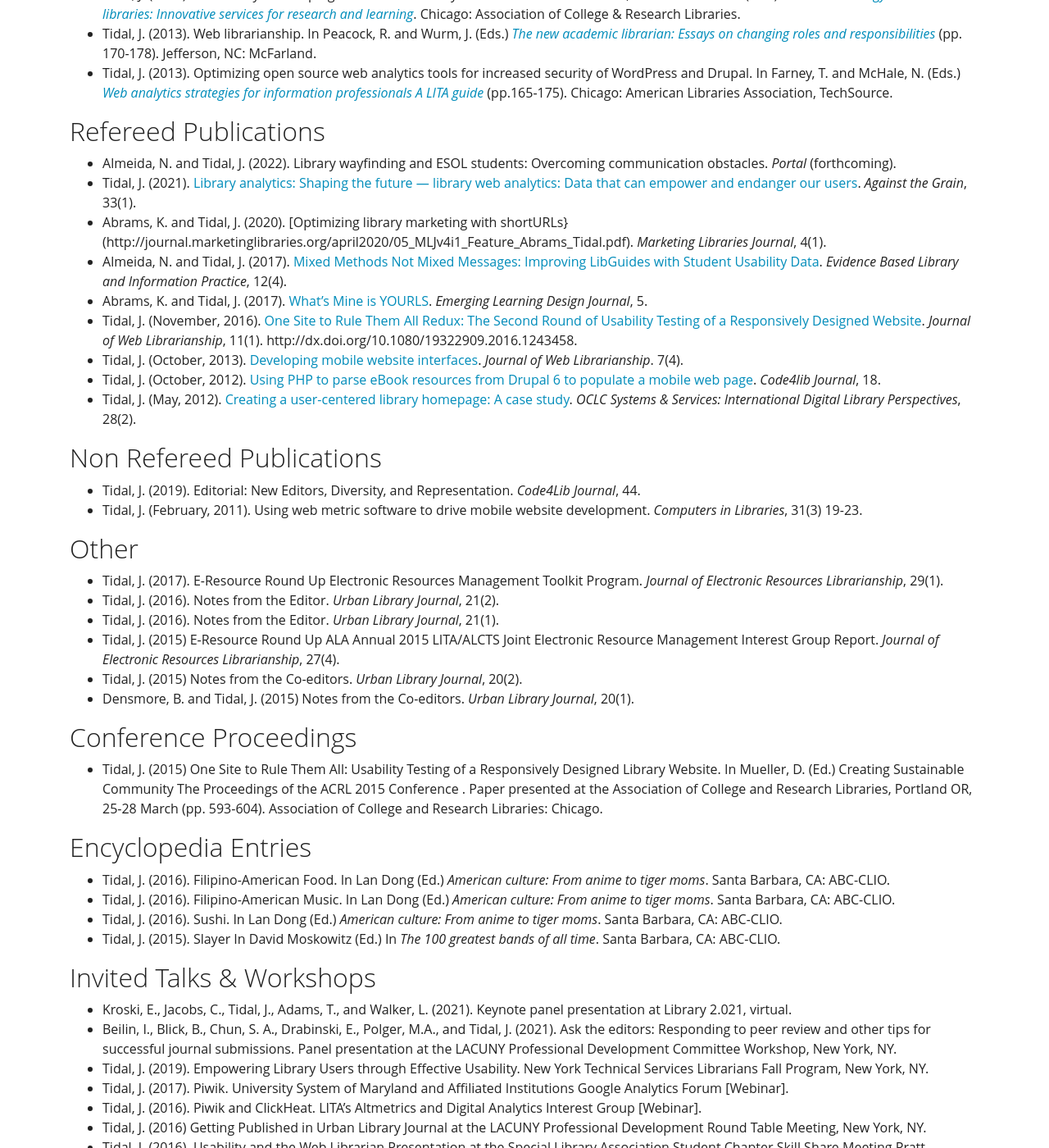
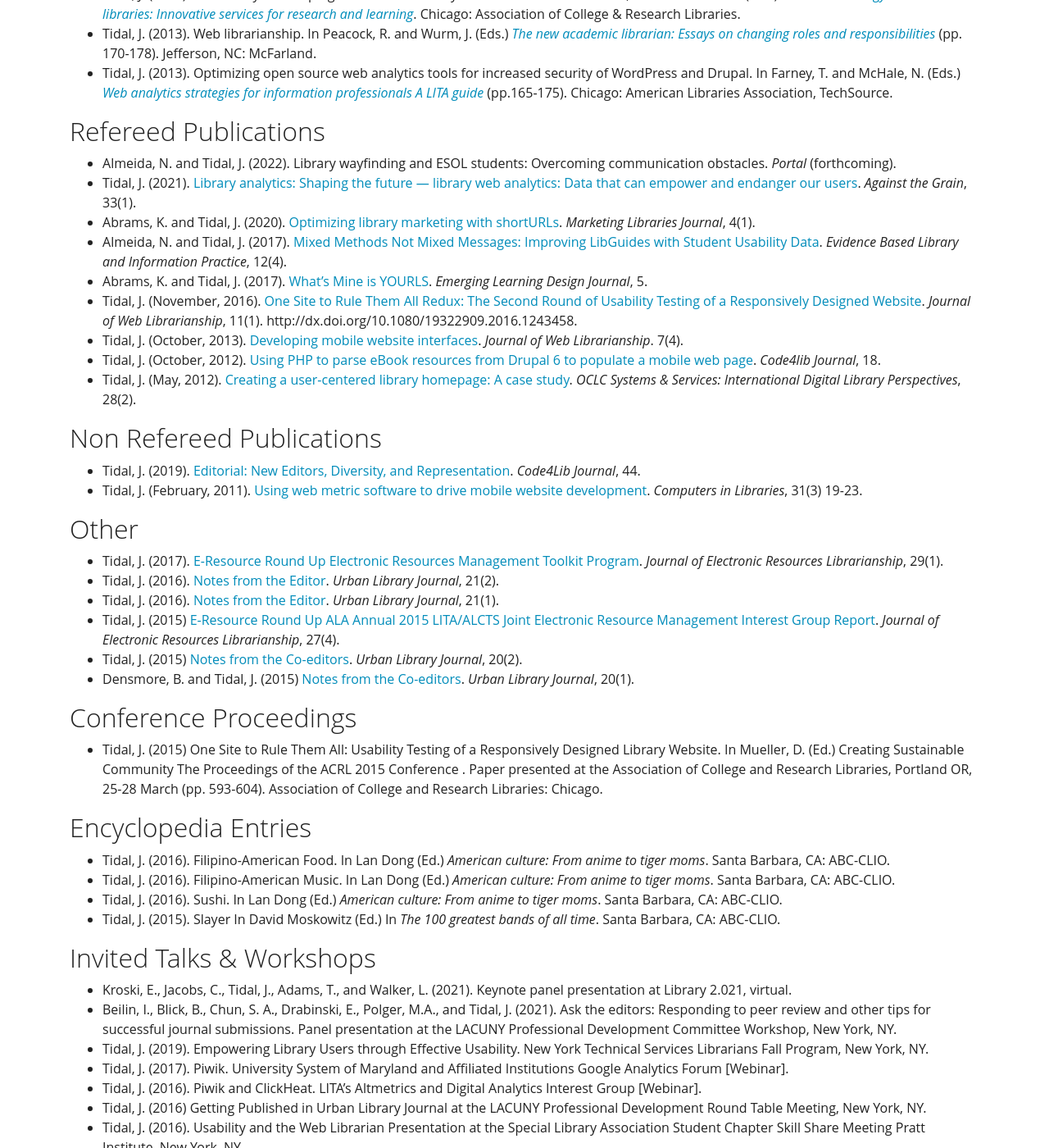
Before and after one commit to KentuckyFriedTofu/kentuckyfriedtofu.github.io.bak2, a Jekyll site: the page built from cv.md, in a window 1280 px wide and 1400 px high, scrolled down 2248 px. Shown: the whole window at 82% size. Built offline with Jekyll 4.4.1, drawn with Linux system fonts in a browser that asks for light colours; part of the change alters nothing that is shown; some of the changed text lies outside the part shown.

Commit message:
Update cv.md

```diff
--- a/cv.md
+++ b/cv.md
@@ -86,7 +86,7 @@ Publications
 
 * Almeida, N. and Tidal, J. (2022).  Library wayfinding and ESOL students: Overcoming communication obstacles. *Portal* (forthcoming).<br>
 * Tidal, J. (2021). [Library analytics: Shaping the future — library web analytics: Data that can empower and endanger our users](https://www.charleston-hub.com/2021/04/library-analytics-shaping-the-future-library-web-analytics-data-that-can-empower-and-endanger-our-users/). *Against the Grain*, 33(1).
-* Abrams, K. and Tidal, J. (2020). [Optimizing library marketing with shortURLs}(http://journal.marketinglibraries.org/april2020/05_MLJv4i1_Feature_Abrams_Tidal.pdf). *Marketing Libraries Journal*, 4(1).<br>
+* Abrams, K. and Tidal, J. (2020). [Optimizing library marketing with shortURLs](http://journal.marketinglibraries.org/april2020/05_MLJv4i1_Feature_Abrams_Tidal.pdf). *Marketing Libraries Journal*, 4(1).<br>
 * Almeida, N. and Tidal, J. (2017). [Mixed Methods Not Mixed Messages: Improving LibGuides with Student Usability Data](https://journals.library.ualberta.ca/eblip/index.php/EBLIP/article/view/29305/21467). *Evidence Based Library and Information Practice*, 12(4).<br>
 * Abrams, K. and Tidal, J. (2017). [What’s Mine is YOURLS](https://digitalcommons.montclair.edu/cgi/viewcontent.cgi?article=1024&context=eldj). *Emerging Learning Design Journal*, 5.<br>
 * Tidal, J. (November, 2016). [One Site to Rule Them All Redux: The Second Round of Usability Testing of a Responsively Designed Website](http://academicworks.cuny.edu/ny_pubs/122/). *Journal of Web Librarianship*, 11(1). http://dx.doi.org/10.1080/19322909.2016.1243458.<br>
@@ -96,17 +96,17 @@ Publications
 
 ## Non Refereed Publications
 
-* Tidal, J. (2019). Editorial: New Editors, Diversity, and Representation. *Code4Lib Journal*, 44.<br>
-* Tidal, J. (February, 2011). Using web metric software to drive mobile website development. *Computers in Libraries*, 31(3) 19-23.
+* Tidal, J. (2019). [Editorial: New Editors, Diversity, and Representation](https://journal.code4lib.org/articles/14551). *Code4Lib Journal*, 44.<br>
+* Tidal, J. (February, 2011). [Using web metric software to drive mobile website development](https://eric.ed.gov/?id=EJ926260). *Computers in Libraries*, 31(3) 19-23.
 
 ## Other
 
-* Tidal, J. (2017). E-Resource Round Up Electronic Resources Management Toolkit Program. *Journal of Electronic Resources Librarianship*, 29(1).<br>
-* Tidal, J. (2016). Notes from the Editor. *Urban Library Journal*, 21(2).<br>
-* Tidal, J. (2016). Notes from the Editor. *Urban Library Journal*, 21(1).<br>
-* Tidal, J. (2015)  E-Resource Round Up ALA Annual 2015 LITA/ALCTS Joint Electronic Resource Management Interest Group Report. *Journal of Electronic Resources Librarianship*, 27(4).
-* Tidal, J. (2015) Notes from the Co-editors. *Urban Library Journal*, 20(2).<br>
-* Densmore, B. and Tidal, J. (2015) Notes from the Co-editors. *Urban Library Journal*, 20(1).
+* Tidal, J. (2017). [E-Resource Round Up Electronic Resources Management Toolkit Program](https://www.tandfonline.com/doi/full/10.1080/1941126X.2017.1270107). *Journal of Electronic Resources Librarianship*, 29(1).<br>
+* Tidal, J. (2016). [Notes from the Editor](http://academicworks.cuny.edu/ulj/vol22/iss2/6/). *Urban Library Journal*, 21(2).<br>
+* Tidal, J. (2016). [Notes from the Editor](http://academicworks.cuny.edu/ulj/vol22/iss1/3/). *Urban Library Journal*, 21(1).<br>
+* Tidal, J. (2015)  [E-Resource Round Up ALA Annual 2015 LITA/ALCTS Joint Electronic Resource Management Interest Group Report](http://www.tandfonline.com/doi/full/10.1080/1941126X.2015.1092358). *Journal of Electronic Resources Librarianship*, 27(4).
+* Tidal, J. (2015) [Notes from the Co-editors](http://ojs.gc.cuny.edu/index.php/urbanlibrary/article/view/1676/Notes%20from%20Editor%20Tidal). *Urban Library Journal*, 20(2).<br>
+* Densmore, B. and Tidal, J. (2015) [Notes from the Co-editors](http://ojs.gc.cuny.edu/index.php/urbanlibrary/article/view/1671/Notes%20from%20the%20Co-Editors). *Urban Library Journal*, 20(1).
 
 ## Conference Proceedings
 
@@ -173,8 +173,8 @@ Publications
 
 ## Awards and Professional Recognition
 
-* 2020 – ALA Library Census Equity Grant, Award to fund programming to encourage vulnerable populations to take part in the 2020 U.S. Census.<br>
-* 2020 – Carnegie-Whitney Grant (with Joan Jocson-Signh of CalArts), Award to fund the development of “A Bibliography Exploring Extreme Music and Marginalized Communities.”<br>
+* 2020 – [ALA Library Census Equity Grant](http://www.ala.org/news/member-news/2020/09/ala-awards-additional-100-library-census-equity-fund-grants), Award to fund programming to encourage vulnerable populations to take part in the 2020 U.S. Census.<br>
+* 2020 – [Carnegie-Whitney Grant](http://www.ala.org/aboutala/offices/publishing/sundry/alapubawrds/carnegiewhitneypast) (with Joan Jocson-Signh of California Institute of the Arts), Award to fund the development of “A Bibliography Exploring Extreme Music and Marginalized Communities.”<br>
 * 2020 – The CUNY Academy Stefan Bernard Baumrin [SBB] Travel Award for Associate Professors for National & International Conferences (Travel to code4Lib National Conference, 2020).<br>
 * 2020 – LACUNY Professional Development Travel Grant (Travel to Designing for Digital Conference)<br>
 * 2018 – New York City College of Technology Professional Development Advisory Council Travel Award (Travel to LMCC)<br>
@@ -183,9 +183,9 @@ Publications
 * 2016 – National Endowment of the Humanities/Gilder-Lerhman Institute of American History, World War I and America (with Prof. Keith Muchowski and Prof. Tess Tobin)<br>
 * 2016 – New York City College of Technology Professional Development Advisory Council Travel Award (Travel to code4Lib National)<br>
 * 2016 – New York City College of Technology Professional Development Advisory Council Travel Award (Travel to ALA Midwinter)<br>
-* 2015 – ACRL Member of the Week April 27th – May 2, 2015<br>
+* 2015 – [ACRL Member of the Week](http://www.acrl.ala.org/acrlinsider/archives/10164) April 27th – May 2, 2015<br>
 * 2015 – ACRL 2015 Mid-career Librarian scholarship<br>
-    (Travel to ACRL 2015) Testimonial<br>
+    (Travel to ACRL 2015) [Testimonial](http://acrl.ala.org/acrl75/?p=1453)<br>
 * 2015 – New York City College of Technology Professional Development Advisory Council Travel Award<br>
     (Travel to ACRL National Conference 2015)<br>
 * 2015 – New York City College of Technology Professional Development Advisory Council Travel Award<br>
```
